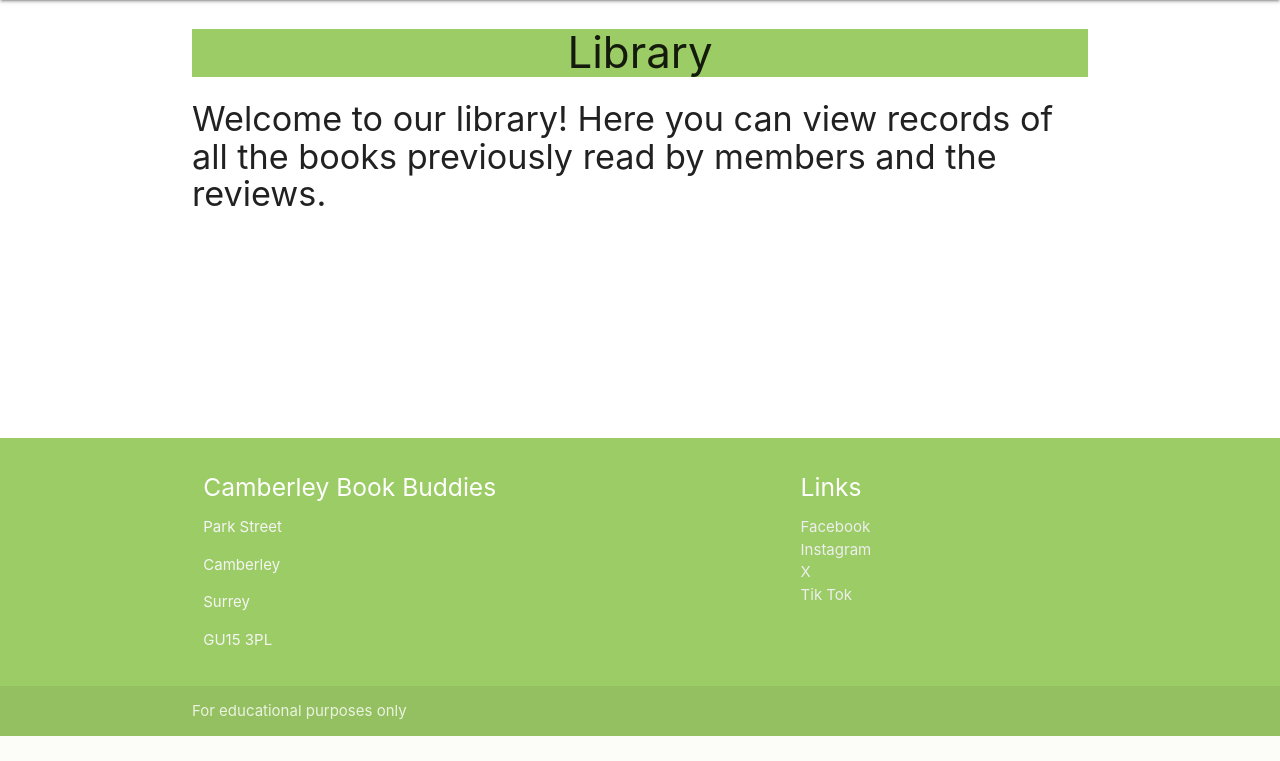
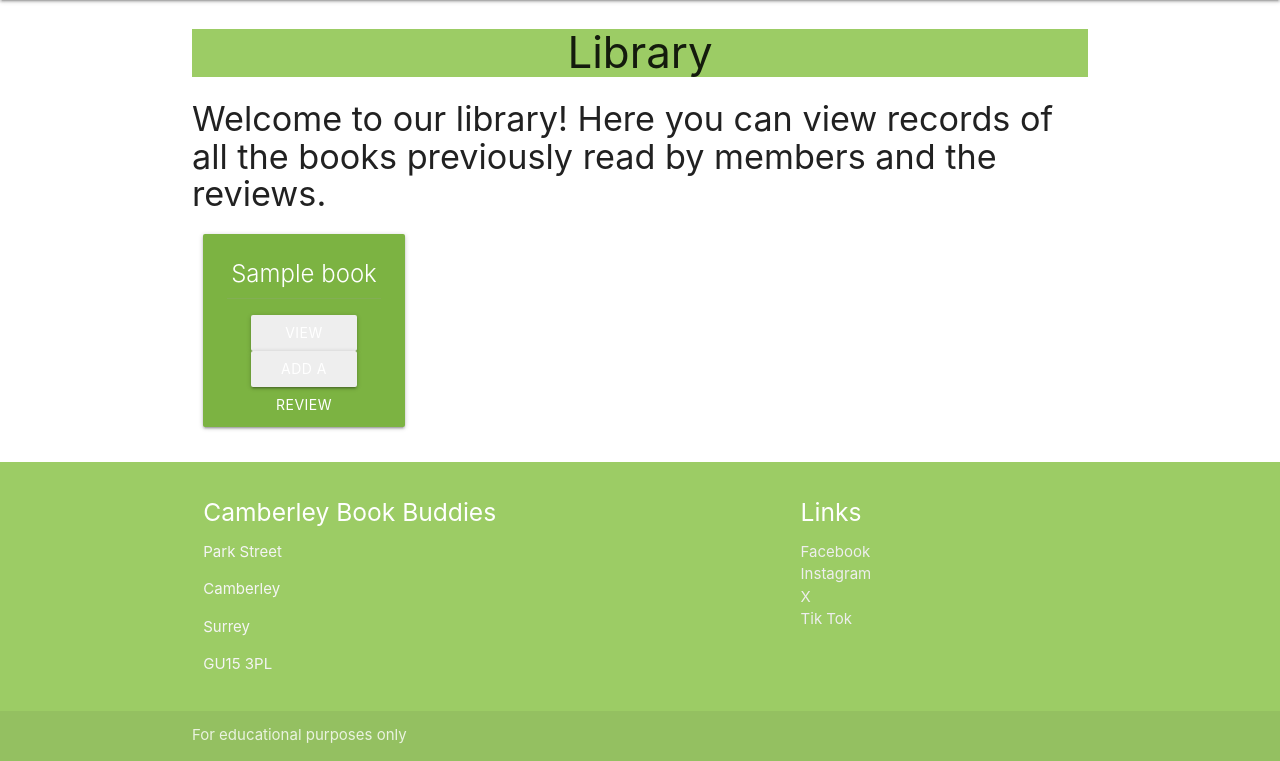
Before and after one commit to JCook22/camberley-book-buddies, a Flask app: page /library in a window 1280 px wide. Shown: the part 64-825 px from the top of the page. Before the commit the page ends 800 px from the top, so only its background shows below. Run offline with Flask 2, Linux system fonts and the light colour scheme; tables that the repository leaves empty hold one stand-in row (values such as "Sample post").

Commit message:
Add functionality to view library and add books to it

```diff
--- a/camberleybookbuddies/models.py
+++ b/camberleybookbuddies/models.py
@@ -9,13 +9,13 @@ class Book(db.Model):
     reviews = db.relationship("Review", backref="book", cascade="all, delete", lazy=True)
 
     def __repr__(self):
-        return self.book_name
+        return self.book_title
 
 
 class Review(db.Model):
     id = db.Column(db.Integer, primary_key=True)
     book_id = db.Column(db.Integer, db.ForeignKey("book.id", ondelete="CASCADE"), nullable=False)
-    book_name = db.Column(db.String(50), unique=True, nullable=False)
+    book_name = db.Column(db.String(50), nullable=False)
     review_author = db.Column(db.String(50), nullable=False)
     review_headline = db.Column(db.String(75), nullable=False)
     review_description = db.Column(db.Text, nullable=False)
--- a/camberleybookbuddies/routes.py
+++ b/camberleybookbuddies/routes.py
@@ -1,4 +1,4 @@
-from flask import render_template
+from flask import render_template, request, redirect, url_for
 from camberleybookbuddies import app, db
 from camberleybookbuddies.models import Book, Review
 
@@ -10,7 +10,18 @@ def home():
 
 @app.route("/library")
 def library():
-    return render_template("library.html")
+    library = list(Book.query.order_by(Book.book_title).all())
+    return render_template("library.html", library=library)
+
+
+@app.route("/add_book", methods=["GET", "POST"])
+def add_book():
+    if request.method == "POST":
+        book = Book(book_title=request.form.get("book_title"), book_author=request.form.get("book_author"), book_genre=request.form.get("book_genre"))
+        db.session.add(book)
+        db.session.commit()
+        return redirect(url_for("add_book"))
+    return render_template("add_book.html")
 
 
 @app.route("/search", methods=["GET", "POST"])
@@ -18,11 +29,6 @@ def search():
     return render_template("search.html")
 
 
-@app.route("/add_book", methods=["GET", "POST"])
-def add_book():
-    return render_template("add_book.html")
-
-
 @app.route("/contact")
 def contact():
     return render_template("contact.html")
--- a/camberleybookbuddies/templates/library.html
+++ b/camberleybookbuddies/templates/library.html
@@ -8,6 +8,20 @@
         <h4>Welcome to our library! Here you can view records of all the books previously read by members and the reviews.</h4>
     </div>
     <div class="library">
+        <div class="row">
+            {% for book in library %}
+            <div class="col s12 m6 l3">
+              <div class="card light-green darken-1 center-align">
+                <div class="card-content white-text">
+                  <span class="card-title">{{ book.book_title }}</span>
+                <div class="card-action">
+                  <a href="#" class="btn grey lighten-3">View Reviews</a>
+                  <a href="#" class="btn grey lighten-3">Add A Review</a>
+                </div>
+              </div>
+            </div>
+            {% endfor %}
+          </div>
 
     </div>
 </section>
```
Also changed, not shown: camberleybookbuddies/templates/add_book.html (+11 -4 lines).
